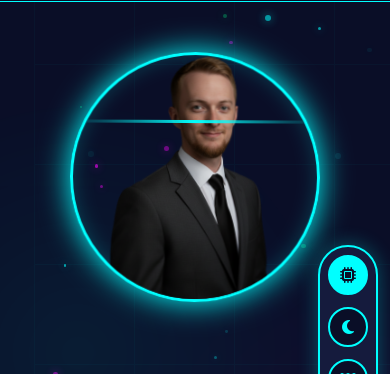
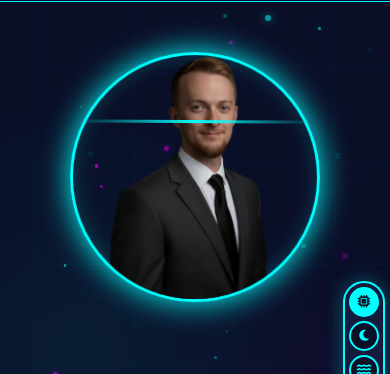
Before and after one commit to Terranova-Python/Resume, a plain HTML site: page index.html in a window 390 px wide. Shown: the part 69-443 px from the top of the page. Drawn offline with Linux system fonts and the light colour scheme; animation ran at ten frames a second.

Commit message:
Add files via upload

```diff
--- a/styles.css
+++ b/styles.css
@@ -1464,14 +1464,15 @@ section {
     }
 
     .theme-toggle {
-        right: var(--spacing-sm);
-        padding: var(--spacing-xs);
+        right: 5px;
+        padding: 4px;
+        gap: 4px;
     }
 
     .theme-btn {
-        width: 40px;
-        height: 40px;
-        font-size: 1rem;
+        width: 30px;
+        height: 30px;
+        font-size: 0.8rem;
     }
 
     .section-title {
```
